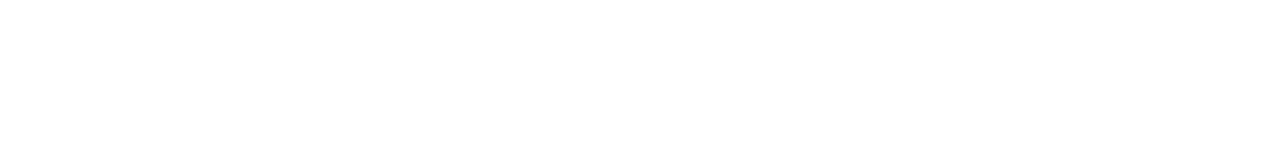
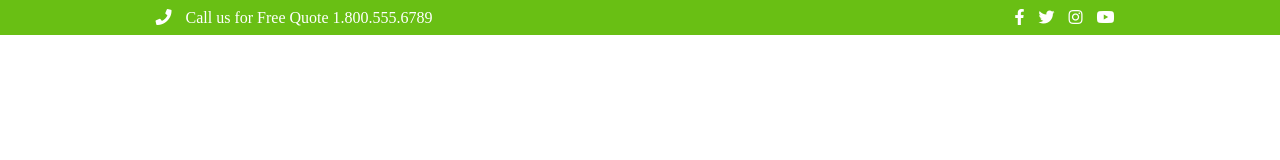
Before and after one commit to roccorefice/proj-html-vuejs, a plain HTML site: page index.html in a window 1280 px wide. Drawn offline with nearby package versions, Linux system fonts and the light colour scheme.

Commit message:
HEADER: call_us

```diff
--- a/assets/css/style.css
+++ b/assets/css/style.css
@@ -0,0 +1,35 @@
+/* RESET */
+*{
+    margin: 0;
+    padding: 0;
+    box-sizing: border-box;
+}
+
+/* utility classes */
+.d_flex{
+    display: flex;
+}
+.container{
+    width: 969px;
+}
+/* //utility classes */
+
+/* HEADER */
+/* call us */
+.bg_green{
+    background-color: #69bf14;
+
+}
+.call_us{
+    color: white;
+    height: 35px;
+    margin: auto;
+    justify-content: space-between;
+    align-items: center;
+}
+.call_us i{
+    padding-right: 10px;
+    cursor: pointer;
+}
+
+/* //HEADER */
--- a/index.html
+++ b/index.html
@@ -17,10 +17,25 @@
 <body>
     <!-- istanza vue -->
     <div id="app">
+
         <!-- HEADER -->
         <header id="header">
-            <div class="call_us">
+            <div class="bg_green">
+                <div class="call_us container d_flex">
+                    <div class="phone">
+                        <i class="fas fa-phone"></i>
+                        <span>Call us for Free Quote 1.800.555.6789</span>
+                    </div>
+                    <div class="social">
+                        <i class="fab fa-facebook-f"></i>
+                        <i class="fab fa-twitter"></i>
+                        <i class="fab fa-instagram"></i>
+                        <i class="fab fa-youtube"></i>
 
+                    </div>
+
+
+                </div>
             </div>
             <div class="navbar">
 
@@ -36,7 +51,7 @@
 
 
         <!-- MAIN -->
-        <main>
+        <main id="main">
             <section class="award">
 
             </section>
@@ -57,7 +72,7 @@
 
 
         <!-- FOOTER -->
-        <footer>
+        <footer id="footer">
             <div class="footer_top">
 
             </div>
```
Also changed, not shown: utility/color-palette.png (renamed from doc/color-palette.png), 2 other files.
